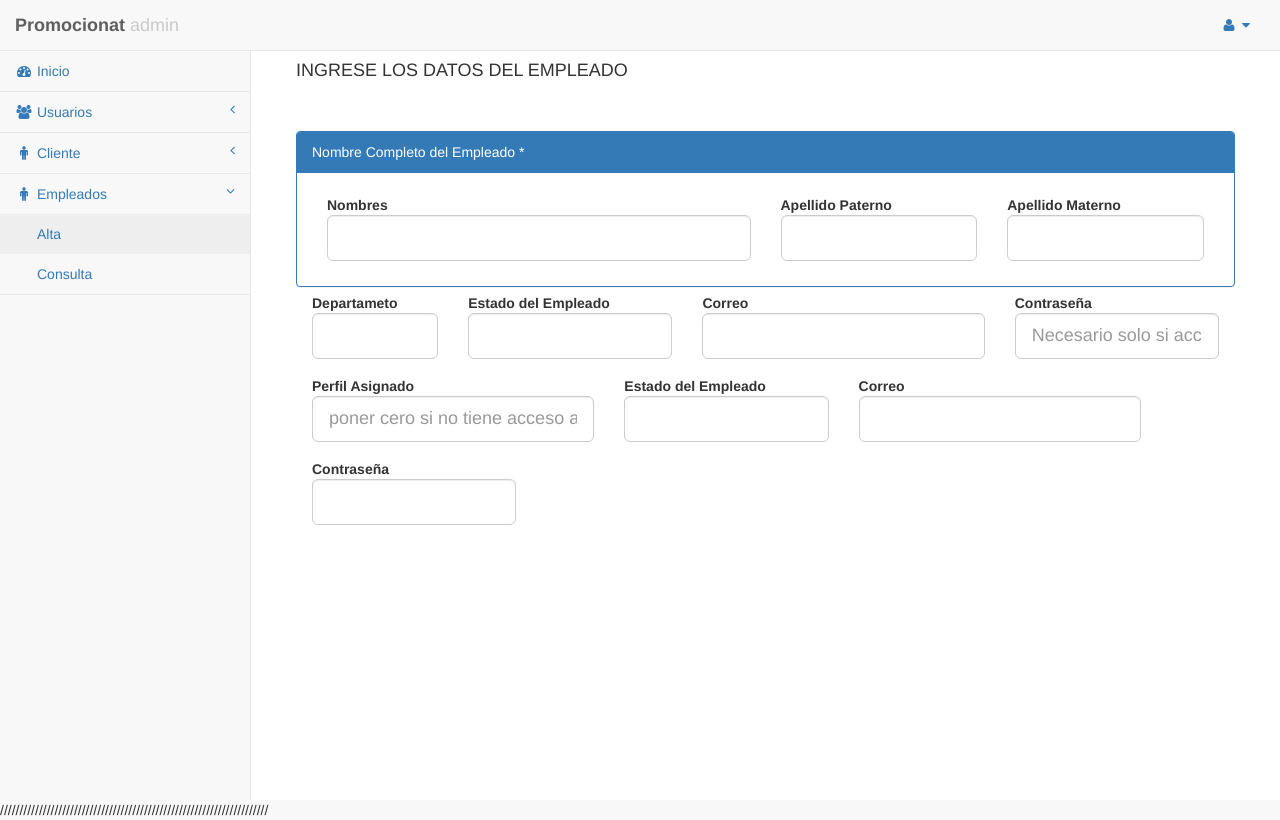
After one commit to jhdzsant/Promocionat, a CodeIgniter app: page /Promocionat/empleados/empleadosAlta in a window 1280 px wide. The commit adds this page. Run offline with CodeIgniter, Linux system fonts and the light colour scheme.

Commit message:
agrege empelados
controlado y vista

```diff
--- /dev/null
+++ b/application/controllers/empleados.php
@@ -0,0 +1,45 @@
+<?php
+/**
+ * Created by PhpStorm.
+ * User: Julian
+ * Date: 03/02/2015
+ * Time: 09:16 AM
+ */
+
+class Empleados extends CI_Controller{
+
+    public function __construct(){
+        parent::__construct();
+        /* va a mandar a llamar el modelo de empleados
+        $this->load->model('empleadoModelo');
+    */
+
+        }
+
+
+    function index(){
+        // $sesion busca el valor que alla en la sesion
+        $sesion =  ($this->session->userdata('usuario'));
+
+        // Verifica si $sesion esta definido, si no tiene valor o si el valor es nulo
+        if(!isset  ($sesion) ||  $sesion == '' ||  $sesion == NULL){
+            //redirecciona a la pagina de login
+            redirect(base_url('login', 'refresh'));
+        }
+
+    }
+
+
+    function empleadosAlta(){
+
+        $dato['contenido'] = 'empleados/empleadosAlta';
+        $dato['header'] = 'componentes/header';
+        $dato['sidebar'] = 'partials/sidebar';
+        $dato['titulo'] = 'Alta de Empleados';
+        $this->load->view('index',$dato);
+    }
+
+
+
+
+}
--- a/application/controllers/home.php
+++ b/application/controllers/home.php
@@ -20,6 +20,7 @@ class Home extends CI_Controller
         if (!isset  ($sesion) || $sesion == '' || $sesion == NULL) {
             redirect(base_url('login', 'refresh'));
         }
+
         $session = $this->session->userdata('usuario');
         //Esta seccion es donde se declara la vista con un arreglo que componen los componenetes principales del template
         $dato['contenido'] = 'componentes/inicio';
--- a/application/views/componentes/header.php
+++ b/application/views/componentes/header.php
@@ -50,12 +50,29 @@
                     </ul>
                     <!-- /.nav-second-level -->
                 </li>
-                <!-- Seccion de Usuarios -->
+
+
+                <!-- Seccion de clientes -->
                 <li>
                     <a href="#"><i class="fa fa-male fa-fw"></i> Cliente<span class="fa arrow"></span></a>
                     <ul class="nav nav-second-level">
                         <li>
                             <a href="<?= base_url('cliente/altaCliente') ?>">Alta</a>
+                        </li>
+                        <li>
+                            <a href="<?= base_url('cliente/getCliente') ?>">Consulta</a>
+                        </li>
+                    </ul>
+                    <!-- /.nav-second-level -->
+                </li>
+
+
+                <!-- Seccion de empleados-->
+                <li>
+                    <a href="#"><i class="fa fa-male fa-fw"></i> Empleados<span class="fa arrow"></span></a>
+                    <ul class="nav nav-second-level">
+                        <li>
+                            <a href="<?= base_url('empleados/empleadosAlta') ?>">Alta</a>
                         </li>
                         <li>
                             <a href="<?= base_url('cliente/getCliente') ?>">Consulta</a>
--- /dev/null
+++ b/application/views/empleados/empleadosAlta.php
@@ -0,0 +1,309 @@
+<!-- Page Content -->
+<div id="page-wrapper">
+  <div class="container-fluid">
+    <div class="row">
+      <form class="col-lg-12 form-horizontal" action='<?= base_url('empleados/addEmpleados') ?>' method="POST">
+        <fieldset>
+          <h4>
+            INGRESE LOS DATOS DEL EMPLEADO
+            <p></p>
+          </h4>
+          <br>
+          <br>
+
+          <div class="panel panel-primary">
+            <div class="panel-heading">Nombre Completo del Empleado *</div>
+            <div class="panel-body">
+
+              <div class="control-group">
+                <div class="col-lg-6">
+                  <label class="control-label" for="nombre">Nombres</label>
+
+                  <div class="controls">
+                    <input type="text" id="nombre" name="nombre" placeholder=""
+                           class="form-control input-lg" required>
+
+                    <p></p>
+                  </div>
+                </div>
+
+                <div class="col-lg-3">
+                  <label class="control-label" for="ApellidoPaterno">Apellido Paterno</label>
+
+                  <div class="controls">
+                    <input type="text" id="apellido" name="ApellidoPaterno" placeholder=""
+                           class="form-control input-lg" required>
+
+                    <p></p>
+                  </div>
+                </div>
+                <div class="col-lg-3">
+                  <label class="control-label" for="ApellidoMaterno">Apellido Materno</label>
+                  <div class="controls">
+                    <input type="text" id="rfc" name="ApellidoMaterno" placeholder="" class="form-control input-lg" required>
+                    <p class="small help-block"></p>
+                  </div>
+                </div>
+
+            </div>
+          </div>
+
+
+
+
+            <div class="control-group">
+                <div class="col-lg-2">
+                  <label class="control-label" for="idDepartamento">Departameto</label>
+                  <div class="controls">
+                    <input type="text" id="calle" name="idDepartamento" placeholder="" class="form-control input-lg" required>
+                    <p class="small help-block"></p>
+                  </div>
+                </div>
+
+
+                <div class="col-lg-3">
+                  <label class="control-label" for="status">Estado del Empleado</label>
+                  <div class="controls">
+                    <input type="text" id="Status" name="status" placeholder="" class="form-control input-lg" required>
+                    <p class="small help-block"></p>
+                  </div>
+                </div>
+
+                <div class="col-lg-4">
+                  <label class="control-label" for="correoElectronico">Correo</label>
+                  <div class="controls">
+                    <input type="text" id="correoElectronico" name="correoElectronico" placeholder="" class="form-control input-lg" required>
+                    <p class="small help-block"></p>
+                  </div>
+                </div>
+                <div class="col-lg-3">
+                  <label class="control-label" for="contraseña">Contraseña</label>
+                  <div class="controls">
+                    <input type="text" id="contraseña" name="contraseña" placeholder="Necesario solo si accede al sistema web" class="form-control input-lg" required>
+                    <p class="small help-block"></p>
+                  </div>
+                </div>
+              </div>
+
+
+
+
+            <div class="control-group">
+              <div class="col-lg-4">
+                <label class="control-label" for="idPerfil">Perfil Asignado</label>
+                <div class="controls">
+                  <input type="text" id="idPerfil" name="idPerfil" placeholder="poner cero si no tiene acceso al sistema web" class="form-control input-lg" required>
+                  <p class="small help-block"></p>
+                </div>
+              </div>
+
+
+              <div class="col-lg-3">
+                <label class="control-label" for="status">Estado del Empleado</label>
+                <div class="controls">
+                  <input type="text" id="Status" name="status" placeholder="" class="form-control input-lg" required>
+                  <p class="small help-block"></p>
+                </div>
+              </div>
+
+              <div class="col-lg-4">
+                <label class="control-label" for="correoElectronico">Correo</label>
+                <div class="controls">
+                  <input type="text" id="correoElectronico" name="correoElectronico" placeholder="" class="form-control input-lg" required>
+                  <p class="small help-block"></p>
+                </div>
+              </div>
+              <div class="col-lg-3">
+                <label class="control-label" for="contraseña">Contraseña</label>
+                <div class="controls">
+                  <input type="text" id="contraseña" name="contraseña" placeholder="" class="form-control input-lg" required>
+                  <p class="small help-block"></p>
+                </div>
+              </div>
+            </div>
+
+              <!--
+                <div class="col-lg-3">
+                  <label class="control-label" for="municipio">Municipio</label>
+                  <div class="controls">
+                    <input type="text" id="municipio" name="municipio" placeholder="" class="form-control input-lg" required>
+                    <p class="small help-block"></p>
+                  </div>
+                </div>
+                <div class="col-lg-3">
+                  <label class="control-label" for="estado">Estado</label>
+                  <div class="controls">
+                    <input type="text" id="estado" name="estado" placeholder="" class="form-control input-lg" required>
+                    <p class="small help-block"></p>
+                  </div>
+                </div>
+                <div class="col-lg-3">
+                  <label class="control-label" for="pais">Pais</label>
+                  <div class="controls">
+                    <input type="text" id="pais" name="pais" placeholder="" class="form-control input-lg" required>
+                    <p class="small help-block"></p>
+                  </div>
+                </div>
+                <div class="col-lg-3">
+                  <label class="control-label" for="telefonoCliente">Telefono del Cliente</label>
+                  <div class="controls">
+                    <input type="text" id="telefonoCliente" name="telefonoCliente" placeholder="" class="form-control input-lg" required>
+                    <p class="small help-block"></p>
+                  </div>
+                </div>
+                <div class="col-lg-6">
+                  <label class="control-label" for="nombreContacto">Nombre del Contacto</label>
+                  <div class="controls">
+                    <input type="text" id="nombreContacto" name="nombreContacto" placeholder="" class="form-control input-lg" required>
+                    <p class="small help-block"></p>
+                  </div>
+                </div>
+                <div class="col-lg-3">
+                  <label class="control-label" for="telefonoContacto">Telefono del Contacto</label>
+                  <div class="controls">
+                    <input type="text" id="telefonoContacto" name="telefonoContacto" placeholder="" class="form-control input-lg">
+                    <p class="small help-block"></p>
+                  </div>
+                </div>
+                <div class="col-lg-6">
+                  <label class="control-label" for="emailContacto">E-mail del Contacto</label>
+                  <div class="controls">
+                    <input type="email" id="emailContacto" name="emailContacto" placeholder="" class="form-control input-lg">
+                    <p class="small help-block"></p>
+                  </div>
+                </div>
+              </div>
+
+                -->
+
+
+        </fieldset>
+      </div>
+      <!-- /.col-lg-12 -->
+    </div>
+    <!-- /.row -->
+  </div>
+  <!-- /.container-fluid -->
+
+
+
+
+
+
+
+
+
+/////////////////////////////////////////////////////////////////////
+
+<!-- com
+<table align="center">
+
+
+
+
+  <tr valign="baseline">
+    <td nowrap="nowrap" align="right">CorreoElectronico:</td>
+    <td><input type="text" name="correoElectronico" value="" size="32" /></td>
+  </tr>
+  <tr valign="baseline">
+    <td nowrap="nowrap" align="right">Contraseña:</td>
+    <td><input type="text" name="contrasea" value="" size="32" /></td>
+  </tr>
+  <tr valign="baseline">
+    <td nowrap="nowrap" align="right">IdPerfil:</td>
+    <td><input type="text" name="idPerfil" value="" size="32" /></td>
+  </tr>
+  <tr valign="baseline">
+    <td nowrap="nowrap" align="right">Calle:</td>
+    <td><input type="text" name="calle" value="" size="32" /></td>
+  </tr>
+  <tr valign="baseline">
+    <td nowrap="nowrap" align="right">Colonia:</td>
+    <td><input type="text" name="colonia" value="" size="32" /></td>
+  </tr>
+  <tr valign="baseline">
+    <td nowrap="nowrap" align="right">Municipio:</td>
+    <td><input type="text" name="municipio" value="" size="32" /></td>
+  </tr>
+  <tr valign="baseline">
+    <td nowrap="nowrap" align="right">Estado:</td>
+    <td><input type="text" name="estado" value="" size="32" /></td>
+  </tr>
+  <tr valign="baseline">
+    <td nowrap="nowrap" align="right">FechaAlta:</td>
+    <td><input type="text" name="fechaAlta" value="" size="32" /></td>
+  </tr>
+  <tr valign="baseline">
+    <td nowrap="nowrap" align="right">FechaBaja:</td>
+    <td><input type="text" name="fechaBaja" value="" size="32" /></td>
+  </tr>
+  <tr valign="baseline">
+    <td nowrap="nowrap" align="right">TelCelular:</td>
+    <td><input type="text" name="telCelular" value="" size="32" /></td>
+  </tr>
+  <tr valign="baseline">
+    <td nowrap="nowrap" align="right">TelCasa:</td>
+    <td><input type="text" name="telCasa" value="" size="32" /></td>
+  </tr>
+  <tr valign="baseline">
+    <td nowrap="nowrap" align="right">Rfc:</td>
+    <td><input type="text" name="rfc" value="" size="32" /></td>
+  </tr>
+  <tr valign="baseline">
+    <td nowrap="nowrap" align="right">Puesto:</td>
+    <td><input type="text" name="puesto" value="" size="32" /></td>
+  </tr>
+  <tr valign="baseline">
+    <td nowrap="nowrap" align="right">Imss:</td>
+    <td><input type="text" name="imss" value="" size="32" /></td>
+  </tr>
+  <tr valign="baseline">
+    <td nowrap="nowrap" align="right">Contrato:</td>
+    <td><input type="text" name="contrato" value="" size="32" /></td>
+  </tr>
+  <tr valign="baseline">
+    <td nowrap="nowrap" align="right">Turno:</td>
+    <td><input type="text" name="turno" value="" size="32" /></td>
+  </tr>
+  <tr valign="baseline">
+    <td nowrap="nowrap" align="right">EdoCivil:</td>
+    <td><input type="text" name="edoCivil" value="" size="32" /></td>
+  </tr>
+  <tr valign="baseline">
+    <td nowrap="nowrap" align="right">TipoSangre:</td>
+    <td><input type="text" name="tipoSangre" value="" size="32" /></td>
+  </tr>
+  <tr valign="baseline">
+    <td nowrap="nowrap" align="right">PesionAlimen:</td>
+    <td><input type="text" name="pesionAlimen" value="" size="32" /></td>
+  </tr>
+  <tr valign="baseline">
+    <td nowrap="nowrap" align="right">NivelEstudios:</td>
+    <td><input type="text" name="nivelEstudios" value="" size="32" /></td>
+  </tr>
+  <tr valign="baseline">
+    <td nowrap="nowrap" align="right">Profesion:</td>
+    <td><input type="text" name="profesion" value="" size="32" /></td>
+  </tr>
+  <tr valign="baseline">
+    <td nowrap="nowrap" align="right">NombreEmergencia:</td>
+    <td><input type="text" name="nombreEmergencia" value="" size="32" /></td>
+  </tr>
+  <tr valign="baseline">
+    <td nowrap="nowrap" align="right">TelEmergencia:</td>
+    <td><input type="text" name="telEmergencia" value="" size="32" /></td>
+  </tr>
+  <tr valign="baseline">
+    <td nowrap="nowrap" align="right">&nbsp;</td>
+    <td><input type="submit" value="Insertar registro" /></td>
+  </tr>
+</table>
+<input type="hidden" name="MM_insert" value="form1" />
+</form>
+
+
+-->
+
+
+</div>
+<!-- /#page-wrapper -->
```
Also changed, not shown: application/views/empleados/empleadosAltabror.php (added, +137 -0 lines).
